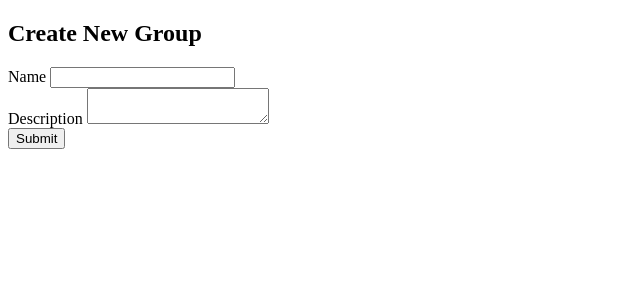
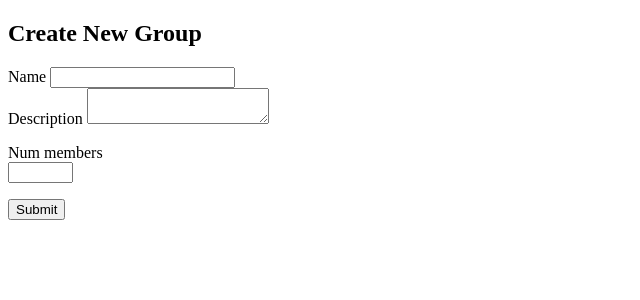
Before and after one commit to HaajraMumtaz/ScenePay, a Python web app: template templates/create_group.html in a window 1280 px wide. Shown: the top 300 px of the page, without its empty margins (0-640 px from the left). Run offline with Jinja, Linux system fonts and the light colour scheme; the template is opened without the code that fills it, so the values that code supplies are empty, except form fields; tables that the repository leaves empty hold one stand-in row (values such as "Sample post"); form fields are guessed from the names that the template uses.

Commit message:
added num members at group creation

```diff
--- a/forms.py
+++ b/forms.py
@@ -1,6 +1,6 @@
 from flask_wtf import FlaskForm
-from wtforms import StringField, PasswordField, SubmitField, TextAreaField
-from wtforms.validators import DataRequired, Email, EqualTo, Length
+from wtforms import StringField, PasswordField, SubmitField, TextAreaField,IntegerField
+from wtforms.validators import DataRequired, Email, EqualTo, Length,NumberRange
 
 
 class LoginForm(FlaskForm):
@@ -20,4 +20,5 @@ class RegisterForm(FlaskForm):
 class CreateGroupForm(FlaskForm):
     name = StringField('Group Name', validators=[DataRequired(), Length(max=100)])
     description = TextAreaField('Description', validators=[Length(max=300)])
+    num_members = IntegerField("Number of people in this visit", validators=[DataRequired(), NumberRange(min=1)])
     submit = SubmitField('Create')
--- a/models.py
+++ b/models.py
@@ -25,6 +25,7 @@ class Group(db.Model):
     id = db.Column(db.Integer, primary_key=True)
     name = db.Column(db.String(100), nullable=False)
     created_by = db.Column(db.Integer, db.ForeignKey('user.id'), nullable=False,name='fk_group_owner')
+    num_members = db.Column(db.Integer, nullable=False)
     created_at = db.Column(db.DateTime, default=timezone.utc)
     description = db.Column(db.String(300))
     members = db.relationship("Membership", backref="group")
--- a/routes/main_routes.py
+++ b/routes/main_routes.py
@@ -111,7 +111,8 @@ def create_group():
             name=form.name.data,
             created_by=current_user.id,
             created_at=datetime.utcnow(),
-            description=form.description.data
+            description=form.description.data,
+            num_members=form.num_members.data
         )
         db.session.add(new_group)
         db.session.commit()
--- a/templates/create_group.html
+++ b/templates/create_group.html
@@ -5,6 +5,13 @@
   {{ form.hidden_tag() }}
   <div>{{ form.name.label }} {{ form.name() }}</div>
   <div>{{ form.description.label }} {{ form.description() }}</div>
+  <p>
+    {{ form.num_members.label }}<br>
+    {{ form.num_members(size=5) }}<br>
+    {% for error in form.num_members.errors %}
+    <span style="color: red;">{{ error }}</span>
+    {% endfor %}
+  </p>
   <div>{{ form.submit() }}</div>
 </form>
 
```
Also changed, not shown: instance/data.db. Lines whose indentation alone changed are shown as unchanged.
